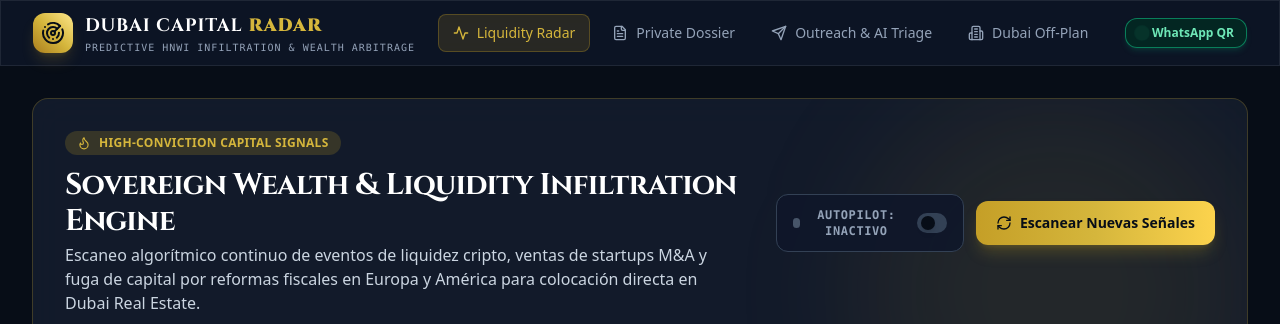
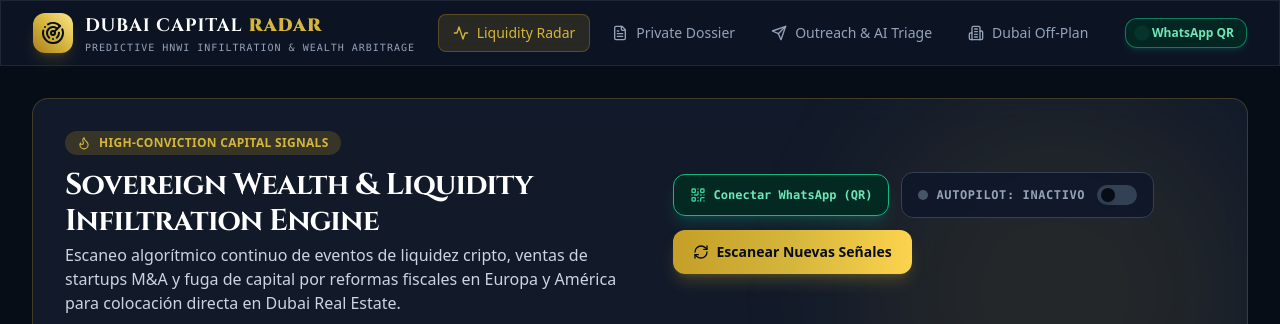
Before and after one commit to cubaloop/dubai-capital-radar, a React (Vite) app in the folder frontend/: page / in a window 1280 px wide. Shown: the top 324 px of the page. Built offline with nearby package versions, Linux system fonts and the light colour scheme; no server answers; the HTML template or start-up script is replaced by a standard one.

Commit message:
feat: make WhatsApp QR button prominently visible in Navbar and Hero Dashboard

```diff
--- a/frontend/src/App.tsx
+++ b/frontend/src/App.tsx
@@ -41,6 +41,7 @@
           <RadarDashboard
             onOpenDossier={handleOpenDossier}
             onOpenCampaigns={handleOpenCampaigns}
+            onOpenWhatsAppModal={() => setIsWhatsAppModalOpen(true)}
           />
         )}
 
--- a/frontend/src/pages/RadarDashboard.tsx
+++ b/frontend/src/pages/RadarDashboard.tsx
@@ -12,7 +12,9 @@
   CheckCircle2,
   RefreshCw,
   ExternalLink,
-  Flame
+  Flame,
+  Smartphone,
+  QrCode
 } from 'lucide-react';
 import { LiquiditySignal, ProspectProfile } from '../types';
 import { apiService } from '../services/api';
@@ -20,11 +22,13 @@
 interface RadarDashboardProps {
   onOpenDossier: (slug: string) => void;
   onOpenCampaigns: () => void;
+  onOpenWhatsAppModal: () => void;
 }
 
 export const RadarDashboard: React.FC<RadarDashboardProps> = ({
   onOpenDossier,
-  onOpenCampaigns
+  onOpenCampaigns,
+  onOpenWhatsAppModal
 }) => {
   const [signals, setSignals] = useState<LiquiditySignal[]>([]);
   const [prospects, setProspects] = useState<ProspectProfile[]>([]);
@@ -140,7 +144,16 @@
             </p>
           </div>
 
-          <div className="flex flex-col sm:flex-row items-stretch sm:items-center gap-3">
+          <div className="flex flex-col sm:flex-row items-stretch sm:items-center gap-3 flex-wrap">
+            {/* WhatsApp QR Connector Button */}
+            <button
+              onClick={onOpenWhatsAppModal}
+              className="flex items-center justify-center gap-2 bg-emerald-950/90 hover:bg-emerald-900 border border-emerald-500 text-emerald-300 font-bold px-4 py-3 rounded-xl transition-all shadow-lg shadow-emerald-500/20 active:scale-95 text-xs font-mono"
+            >
+              <QrCode className="w-4 h-4 text-emerald-400" />
+              <span>Conectar WhatsApp (QR)</span>
+            </button>
+
             {/* Autopilot Switch */}
             <button
               onClick={handleToggleAutopilot}
```
